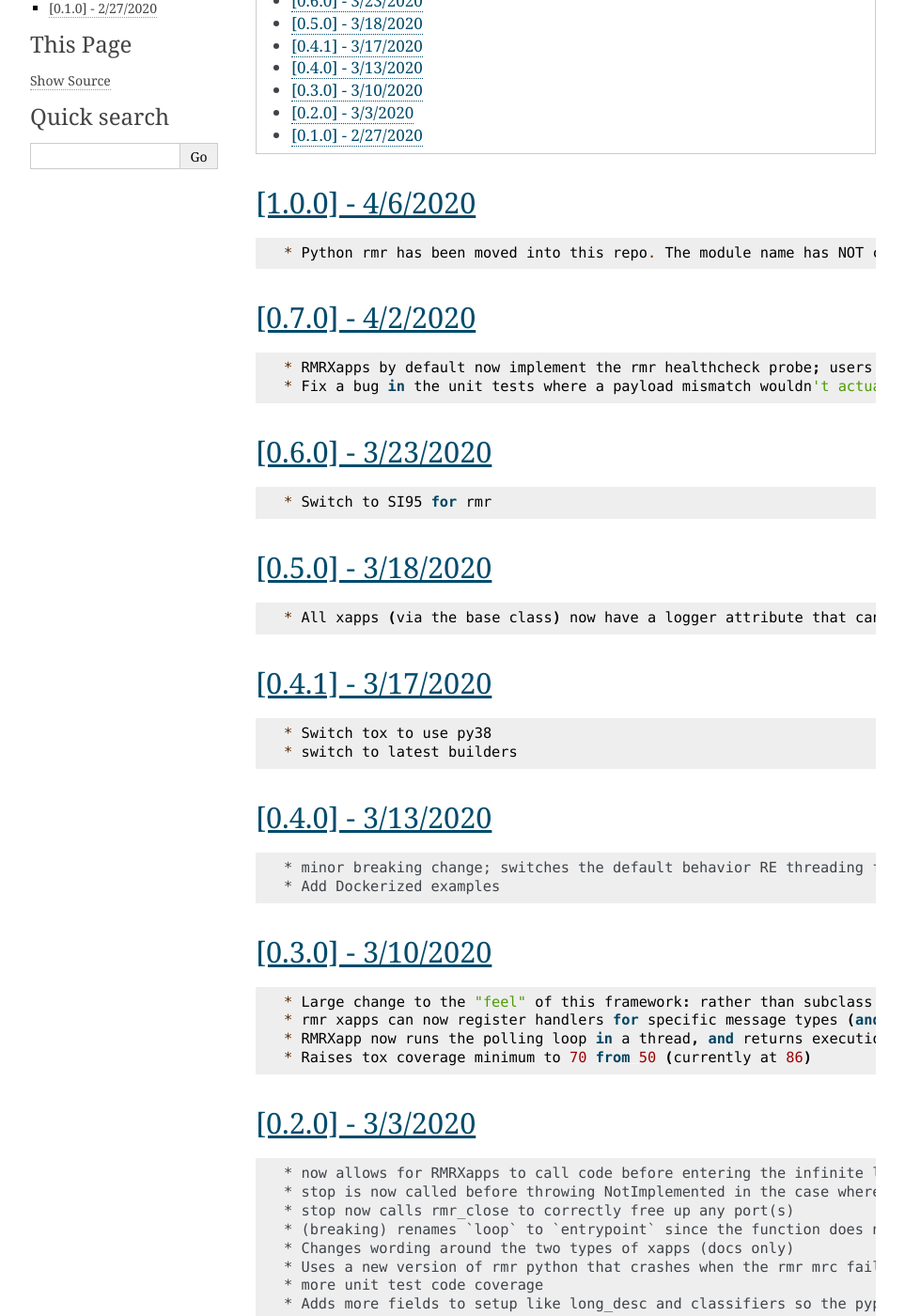
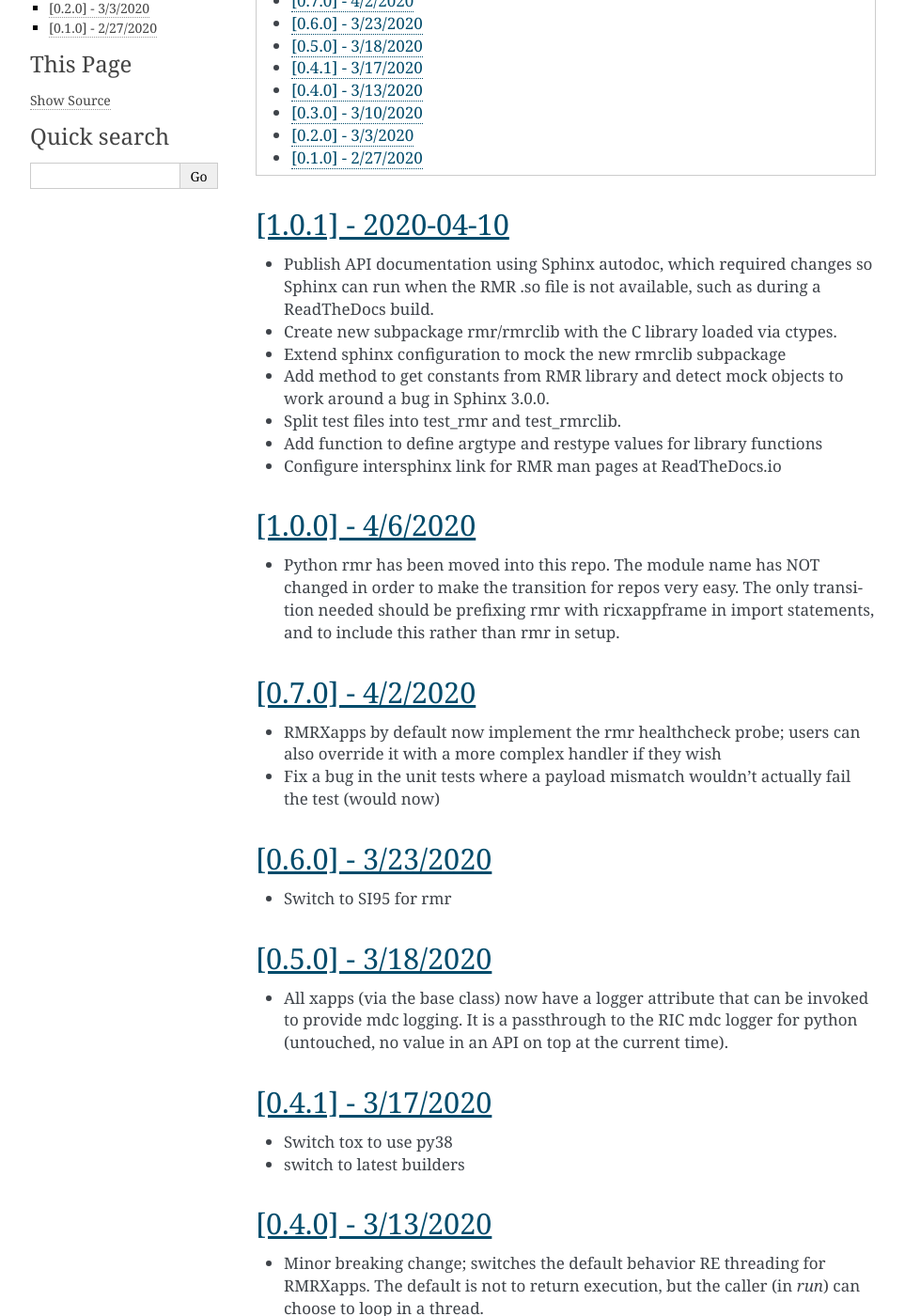
Before and after one commit to o-ran-sc/ric-plt-xapp-frame-py, a Sphinx documentation site: the page built from docs/release-notes.rst, in a window 1280 px wide and 1400 px high, scrolled down 285 px. Shown: the whole window at 94% size, without its empty margins (148-1111 px from the left). Built offline with Sphinx 7.4.7, drawn with Linux system fonts in a browser that asks for light colours; the version number is read from the project's files by our own code; some of the changed text lies outside the part shown.

Commit message:
Refactor definition of method restype & argtypes
Use a helper method to set Ctype argument and response types.
Bump version to 1.0.1
Add release note for 1.0.1, generate API docs with autodoc.
Revise release notes to drop code-style formatting of English text.
Add link to RMR man pages at ReadTheDocs.io

Issue-ID: RIC-228
Signed-off-by: Lott, Christopher (cl778h) <cl778h@att.com>
Change-Id: I989566c93f25fa5555b306c569a4bf1d817be2fc

```diff
--- a/docs/conf.py
+++ b/docs/conf.py
@@ -5,7 +5,7 @@
 # autodoc needs this to find the code
 sys.path.insert(0, os.path.abspath("../"))
 
-extensions = ["sphinx.ext.autodoc", "sphinx.ext.viewcode", "numpydoc"]
+extensions = ["sphinx.ext.autodoc", "sphinx.ext.intersphinx", "sphinx.ext.viewcode", "numpydoc"]
 
 # don't alphabetically order
 autodoc_member_order = "bysource"
@@ -21,3 +21,7 @@
 
 # RMR c library is not available in ReadTheDocs
 autodoc_mock_imports = ['ricxappframe.rmr.rmrclib']
+
+# Supports links to RMR man pages
+branch = 'latest'
+intersphinx_mapping['ric-plt-lib-rmr'] = ('https://docs.o-ran-sc.org/projects/o-ran-sc-ric-plt-lib-rmr/en/%s' % branch, None)
--- a/docs/release-notes.rst
+++ b/docs/release-notes.rst
@@ -3,7 +3,7 @@
 .. Copyright (C) 2020 AT&T Intellectual Property
 
 Release Notes
-===============
+=============
 
 All notable changes to this project will be documented in this file.
 
@@ -14,77 +14,107 @@
    :depth: 3
    :local:
 
+[1.0.1] - 2020-04-10
+--------------------
+
+* Publish API documentation using Sphinx autodoc, which required
+  changes so Sphinx can run when the RMR .so file is not available,
+  such as during a ReadTheDocs build.
+* Create new subpackage rmr/rmrclib with the C library loaded via
+  ctypes.
+* Extend sphinx configuration to mock the new rmrclib subpackage
+* Add method to get constants from RMR library and detect mock
+  objects to work around a bug in Sphinx 3.0.0.
+* Split test files into test_rmr and test_rmrclib.
+* Add function to define argtype and restype values for library functions
+* Configure intersphinx link for RMR man pages at ReadTheDocs.io
+
+
 [1.0.0] - 4/6/2020
--------------------
-::
+------------------
 
-    * Python rmr has been moved into this repo. The module name has NOT changed in order to make the transition for repos very easy. The only transition needed should be prefixing rmr with ricxappframe in import statements, and to include this rather than rmr in setup.
+* Python rmr has been moved into this repo. The module name has NOT
+  changed in order to make the transition for repos very easy. The
+  only transition needed should be prefixing rmr with ricxappframe in
+  import statements, and to include this rather than rmr in setup.
 
 
 [0.7.0] - 4/2/2020
--------------------
-::
+------------------
 
-    * RMRXapps by default now implement the rmr healthcheck probe; users can also override it with a more complex handler if they wish
-    * Fix a bug in the unit tests where a payload mismatch wouldn't actually fail the test (would now)
+* RMRXapps by default now implement the rmr healthcheck probe;
+  users can also override it with a more complex handler if they
+  wish
+* Fix a bug in the unit tests where a payload mismatch wouldn't
+  actually fail the test (would now)
 
 
 [0.6.0] - 3/23/2020
 -------------------
-::
 
-    * Switch to SI95 for rmr
+* Switch to SI95 for rmr
 
 
 
 [0.5.0] - 3/18/2020
 -------------------
-::
 
-    * All xapps (via the base class) now have a logger attribute that can be invoked to provide mdc logging. It is a passthrough to the RIC mdc logger for python (untouched, no value in an API on top at the current time).
+* All xapps (via the base class) now have a logger attribute that can
+  be invoked to provide mdc logging. It is a passthrough to the RIC
+  mdc logger for python (untouched, no value in an API on top at the
+  current time).
 
 
 [0.4.1] - 3/17/2020
 -------------------
-::
 
-    * Switch tox to use py38
-    * switch to latest builders
+* Switch tox to use py38
+* switch to latest builders
 
 
 [0.4.0] - 3/13/2020
 -------------------
-::
 
-    * minor breaking change; switches the default behavior RE threading for RMRXapps. The default is not to return execution, but the caller (in `run`) can choose to loop in a thread.
-    * Add Dockerized examples
+* Minor breaking change; switches the default behavior RE
+  threading for RMRXapps. The default is not to return execution,
+  but the caller (in `run`) can choose to loop in a thread.
+* Add Dockerized examples
 
 
 [0.3.0] - 3/10/2020
 -------------------
-::
 
-    * Large change to the "feel" of this framework: rather than subclass instantiation, xapps now use initialization and registration functions to register handlers
-    * rmr xapps can now register handlers for specific message types (and they must prodive a default callback); if the user does this then "message to function routing" is now handled by the framework itself
-    * RMRXapp now runs the polling loop in a thread, and returns execution back to the caller. The user is then free to loop, or do nothing, and call stop() when they want.
-    * Raises tox coverage minimum to 70 from 50 (currently at 86)
+* Large change to the "feel" of this framework: rather than subclass
+  instantiation, xapps now use initialization and registration
+  functions to register handlers
+* rmr xapps can now register handlers for specific message types (and
+  they must prodive a default callback); if the user does this then
+  "message to function routing" is now handled by the framework itself
+* RMRXapp now runs the polling loop in a thread, and returns execution
+  back to the caller. The user is then free to loop, or do nothing,
+  and call stop() when they want.
+* Raises tox coverage minimum to 70 from 50 (currently at 86)
 
 [0.2.0] - 3/3/2020
--------------------
-::
+------------------
 
-    * now allows for RMRXapps to call code before entering the infinite loop
-    * stop is now called before throwing NotImplemented in the case where the client fails to provide a must have callback; this ensures there is no dangling rmr thread
-    * stop now calls rmr_close to correctly free up any port(s)
-    * (breaking) renames `loop` to `entrypoint` since the function does not have to contain a loop (though it most likely does)
-    * Changes wording around the two types of xapps (docs only)
-    * Uses a new version of rmr python that crashes when the rmr mrc fails to init, which prevents an xapp trying to use an unusable rmr
-    * more unit test code coverage
-    * Adds more fields to setup like long_desc and classifiers so the pypi page looks nicer
-    * Removes a bad release file (will be added back in subseq. commit)
+* now allows for RMRXapps to call code before entering the infinite
+  loop
+* stop is now called before throwing NotImplemented in the case where
+  the client fails to provide a must have callback; this ensures there
+  is no dangling rmr thread
+* stop now calls rmr_close to correctly free up any port(s)
+* (breaking) renames `loop` to `entrypoint` since the function does
+  not have to contain a loop (though it most likely does)
+* Changes wording around the two types of xapps (docs only)
+* Uses a new version of rmr python that crashes when the rmr mrc fails
+  to init, which prevents an xapp trying to use an unusable rmr
+* more unit test code coverage
+* Adds more fields to setup like long_desc and classifiers so the pypi
+  page looks nicer
+* Removes a bad release file (will be added back in subseq. commit)
 
 [0.1.0] - 2/27/2020
 -------------------
-::
 
-    * Initial commit
+* Initial commit
--- a/setup.py
+++ b/setup.py
@@ -32,10 +32,10 @@
 
 setup(
     name="ricxappframe",
-    version="1.0.0",
+    version="1.0.1",
     packages=find_packages(exclude=["tests.*", "tests"]),
     author="Tommy Carpenter, E. Scott Daniels",
-    description="Xapp and rmr framework for python",
+    description="Xapp and RMR framework for python",
     url="https://gerrit.o-ran-sc.org/r/admin/repos/ric-plt/xapp-frame-py",
     install_requires=["msgpack", "mdclogpy", "ricsdl>=2.0.3,<3.0.0"],
     classifiers=[
```
Also changed, not shown: docs/rmr_api.rst (+9 -5 lines), 1 other file.
